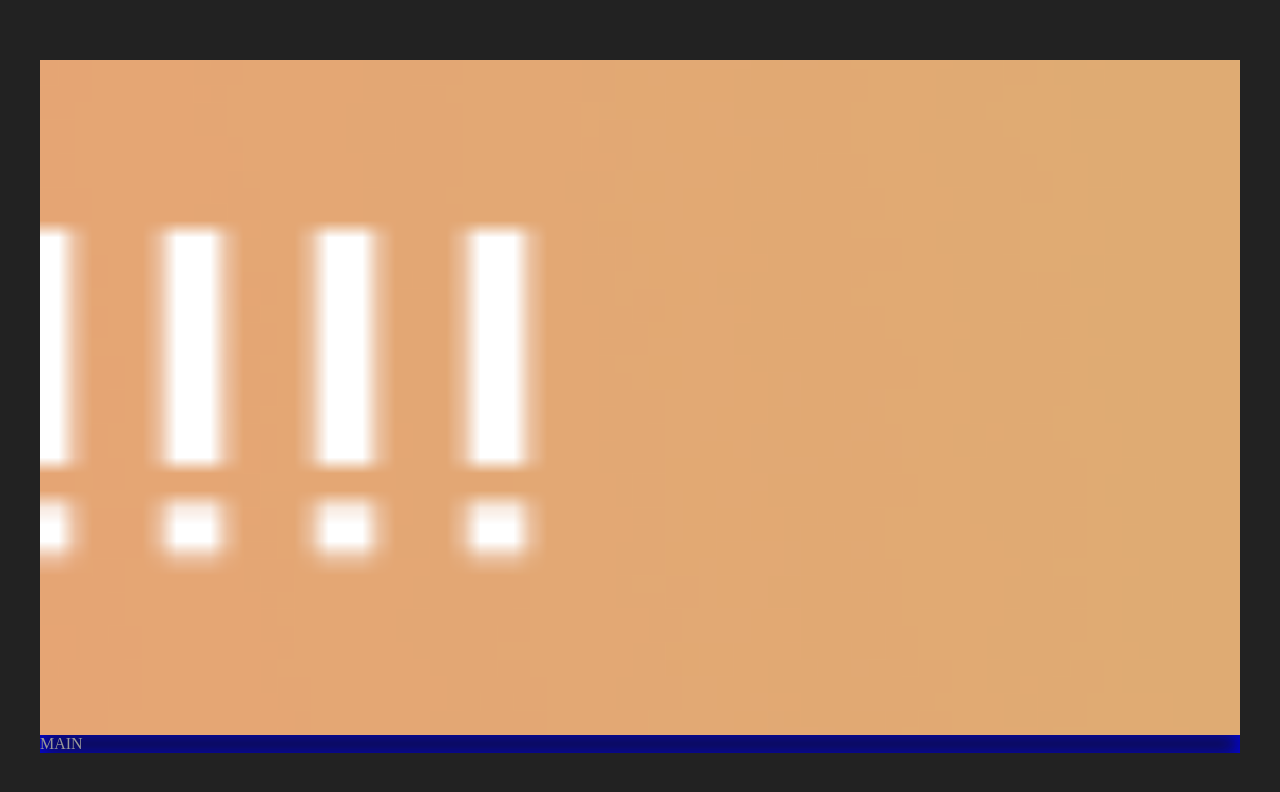
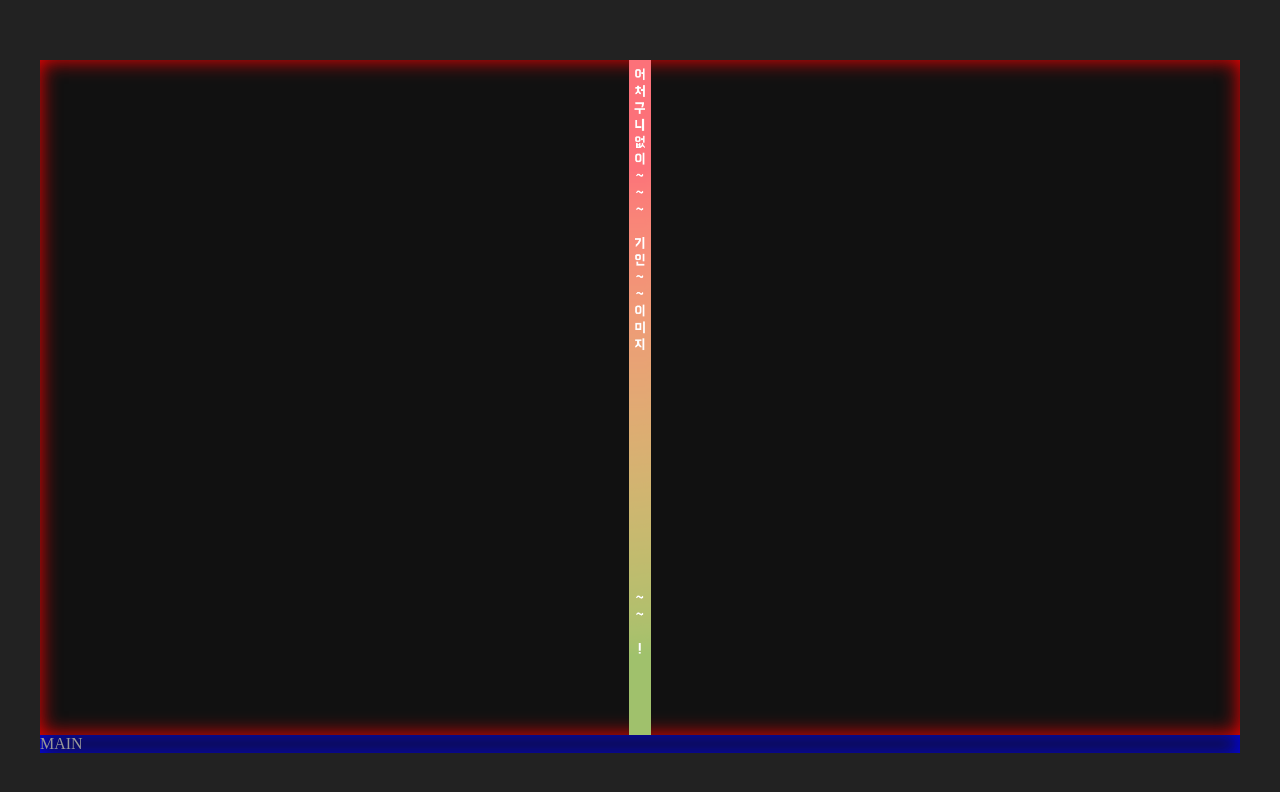
Before and after one commit to amsrj/incredible, a plain HTML site: page index.html in a window 1280 px wide. Drawn offline with Linux system fonts and the light colour scheme.

Commit message:
object-fit: contain 테스트

```diff
--- a/index.html
+++ b/index.html
@@ -13,7 +13,7 @@
         <div class="article-cover">
           <img
             class="article-cover-src"
-            src="images/acgn-width.png"
+            src="images/acgn-height.png"
           />
         </div>
         <div class="article-main">MAIN</div>
--- a/style.css
+++ b/style.css
@@ -64,8 +64,16 @@ body {
     width: 100%;
     height: 100%;
 
-    /* 마치 background-size: cover 마냥 동작 */
-    object-fit: cover;
+    /*
+        object-fit: cover => background-size: cover 마냥 동작
+        object-fit: cover;
+    */
+
+    /*
+        object-fit: contain => background-size: contain 마냥 동작
+    */
+    /* 컨테이너 기준으로 해당 이미지를 무조건 포함하게끔 연출, 비율은 유지! 사이즈는 조정 */
+    object-fit: contain;
 }
 
 .article-main {
```
